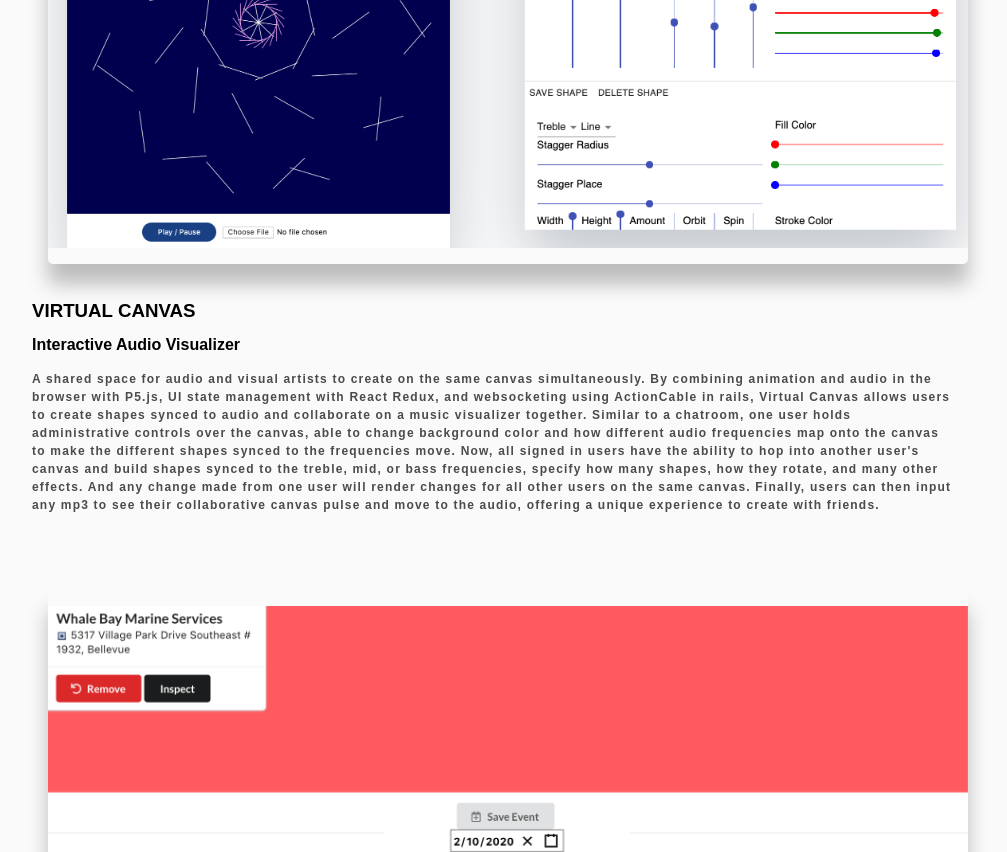
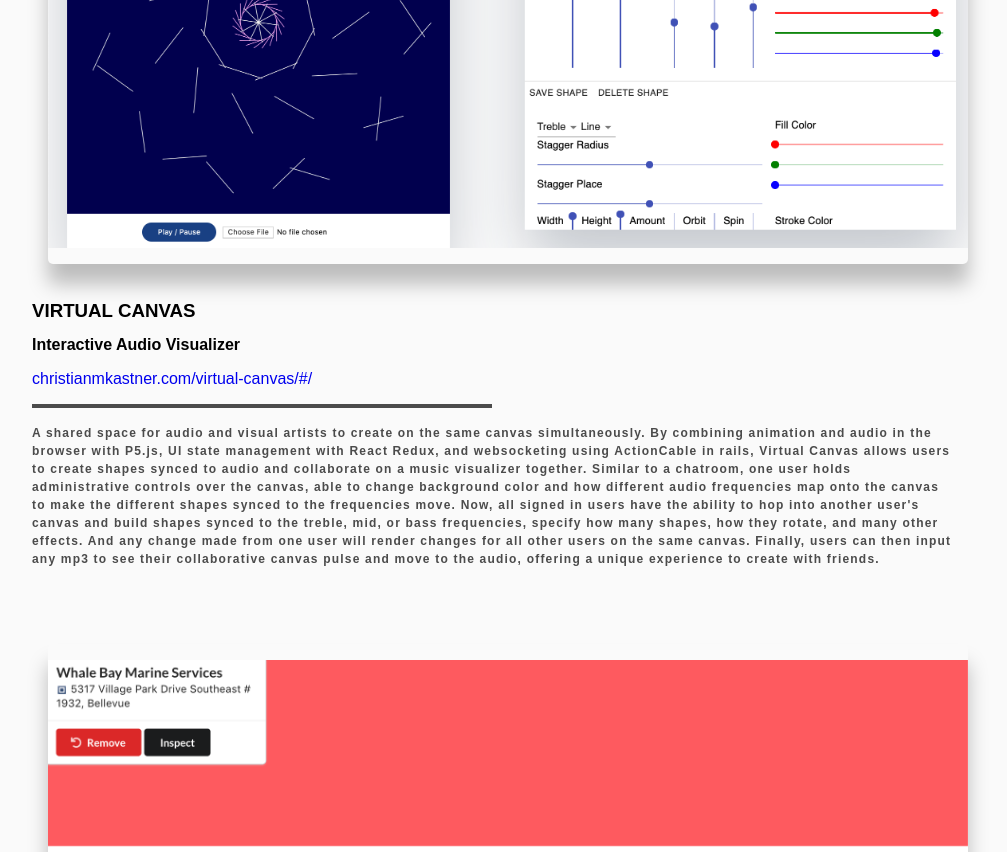
Before and after one commit to christiankastner/christiankastner.github.io, a plain HTML site: page index.html in a window 1280 px wide. Shown: the part 1671-2523 px from the top of the page, without its empty margins (148-1155 px from the left). Drawn offline with Linux system fonts and the light colour scheme; a web font is replaced by a local one.

Commit message:
Added links

```diff
--- a/index.js
+++ b/index.js
@@ -11,7 +11,7 @@ const PROJECTS = [
         meta: "Interactive Audio Visualizer",
         description: "A shared space for audio and visual artists to create on the same canvas simultaneously. By combining animation and audio in the browser with P5.js, UI state management with React Redux, and websocketing using ActionCable in rails, Virtual Canvas allows users to create shapes synced to audio and collaborate on a music visualizer together. Similar to a chatroom, one user holds administrative controls over the canvas, able to change background color and how different audio frequencies map onto the canvas to make the different shapes synced to the frequencies move. Now, all signed in users have the ability to hop into another user's canvas and build shapes synced to the treble, mid, or bass frequencies, specify how many shapes, how they rotate, and many other effects. And any change made from one user will render changes for all other users on the same canvas. Finally, users can then input any mp3 to see their collaborative canvas pulse and move to the audio, offering a unique experience to create with friends.",
         demo: "",
-        active: "",
+        active: "christianmkastner.com/virtual-canvas/#/",
     },
     {
         title: "Kangaroo Hangout",
@@ -19,7 +19,7 @@ const PROJECTS = [
         meta: "Event Planning App",
         description: "Want to plan a whole day's outing? Kangaroo Hangout is an event planning app that lets user's input places they'd like to go to, then search for nearby locations to also visit. Want Sushi after your Muay Thai class or a library near your favorite burger place? That's easy with kangaroo hangout. Places are found using google's Places API that are persisted to a Rails backend and served to a React frontend. Once users login, they can then input a location and search for any of the one hundred different place types offered by the Google Places API. Next, they can scan through the list and click which they'd like to build into their event. A user can search for any other place they'd like, adding it into the same event as the previous place. Once they've added all the different places they'd like to schedule, they choose a date using React Calendar and save it for later. This offers users a quick and easy way to find and plan activities close together, and hop from one to the next.",
         demo: "",
-        active: ""
+        active: null
     },
     {
         title: "Beat Poems",
@@ -27,7 +27,7 @@ const PROJECTS = [
         meta: "Poems and Natural Language Processing",
         description: "A single page app that makes your poems a little less ordinary. Users can input or write poems, then select what part of speech they'd like swapped, be it verb, noun, or adjective. Then Rita.js, a javascript Natural Language Processing library, combs through the text, flagging the flagged parts of speech and swapping them with a random word matching that part of speech in Rita.js's lexicon. This offers a fun way for users to inject a little chaos into their writing. Also, users can have their poems read aloud by over 100 different voices using the Responsive Voice API and can be even more chaotic with a special bongo-fied reading. Harnessing the asyncronous nature of javascript, Beat Poems queues API calls and bongo audio to mix speech and sound effects for true beatnik all read by the computer",
         demo: "",
-        active: ""
+        active: "christianmkastner.com/noun-swapper-frontend/"
     }
 ]
 
@@ -74,7 +74,12 @@ document.addEventListener('DOMContentLoaded', () => {
             h3.innerText = project.title
             h4 = document.createElement("h4")
             h4.innerText = project.meta
-            div.append(h3,h4)
+            link = document.createElement("a")
+            link.innerText = project.active || ""
+            link.href = `https://${link.innerText}`
+            gradient = document.createElement("div")
+            gradient.className = "gradient"
+            div.append(h3,h4,link, gradient)
 
             p = document.createElement("p")
             p.innerText = project.description
--- a/styles.css
+++ b/styles.css
@@ -204,6 +204,17 @@ p {
   box-shadow: 0 30px 30px rgba(0,0,0,.25);
 }
 
+.project-header {
+  margin-bottom: 1em;
+}
+
+.gradient {
+  margin: 1em 0;
+  background: var(--text-secondary);
+  width: 50%;
+  height: .2em;
+}
+
 .responsive {
   width: 100%;
   height: 0;
```
